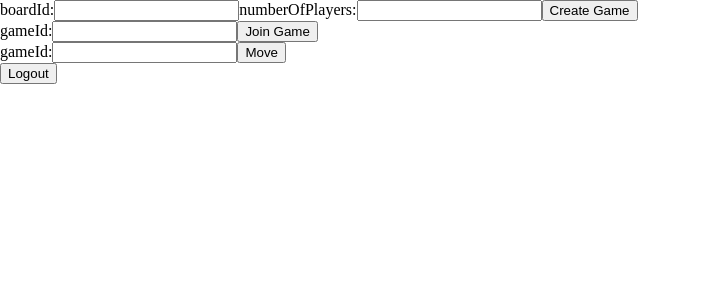
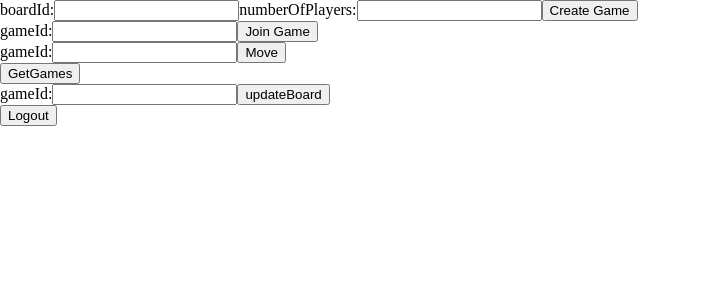
Before and after one commit to Ghost8345/Snakes_And_Ladders_Multiplayer, a React (Create React App) app in the folder FrontEnd/: page /game in a window 1280 px wide. Shown: the top 300 px of the page, without its empty margins (0-701 px from the left). Built offline with nearby package versions, Linux system fonts and the light colour scheme.

Commit message:
FrontEnd APIs 7/7

```diff
--- a/FrontEnd/src/Api/gameApi.js
+++ b/FrontEnd/src/Api/gameApi.js
@@ -83,3 +83,23 @@ export const JoinGame = async (game) => {
 
     return response;
   };
+
+  export const updateBoard = async (gameId) => {
+    const url = `${BACKEND_URL}/game/updateBoard/${gameId}`;
+    const token = localStorage.getItem('token')
+
+    const response = await fetch(url, {
+      method: "GET",
+      headers: {Authorization: `Bearer ${token}` }
+    }).catch((error) => {
+      throw new Error("Problem connecting with the server!");
+    });
+
+    if (response.status !== 200) {
+      const json = await response.json();
+      const message = json.message
+      throw new Error(message);
+    }
+
+    return response;
+  };
--- a/FrontEnd/src/Components/Game.jsx
+++ b/FrontEnd/src/Components/Game.jsx
@@ -1,12 +1,14 @@
 import React, {useState} from "react";
 import { useNavigate } from "react-router-dom";
-import { createGame, JoinGame, move} from "../Api/gameApi";
+import { createGame, JoinGame, move, getPendingGames, updateBoard} from "../Api/gameApi";
 
 export default function Game() {
     const [boardId, setBoardId] = useState();
     const [numberOfPlayers, setNumberOfPlayers] = useState();
     const [gameIdJ, setgameIdJ] = useState();
     const [gameIdM, setgameIdM] = useState();
+    const [gameIdU, setgameIdU] = useState();
+
 
     const navigate = useNavigate();
 
@@ -25,6 +27,10 @@ export default function Game() {
 
       const handleGameIdMChange = (e) => {
         setgameIdM(e.target.value);
+      };
+
+      const handleGameIdUChange = (e) => {
+        setgameIdU(e.target.value);
       };
       const handleLogoutClick = (e) => {
         localStorage.removeItem('token')
@@ -89,6 +95,37 @@ export default function Game() {
         }
       };
 
+      const handleGetGamesSubmit = async (e) => {
+        e.preventDefault();
+        // Logic for handling form submission (e.g., API call, validation, etc.)
+
+        try{
+          const response = await getPendingGames()
+          const responseBody = await response.json()
+          console.log(responseBody)
+        }
+        catch(error){
+          console.log(error.message)
+        }
+      };
+
+      const handleupdateBoardSubmit = async (e) => {
+        e.preventDefault();
+        // Logic for handling form submission (e.g., API call, validation, etc.)
+        console.log('gameId:', gameIdU);
+
+        const gameId = gameIdU
+
+        try{
+          const response = await updateBoard(gameId)
+          const responseBody = await response.json()
+          console.log(responseBody)
+        }
+        catch(error){
+          console.log(error.message)
+        }
+      };
+
     return (
 
         <section id="home">
@@ -138,9 +175,27 @@ export default function Game() {
                 </form>
             </div>
 
-            <div>
-                <button type = "button" onClick={handleLogoutClick}>Logout</button>
+            <div id="getGames">
+                <form onSubmit={handleGetGamesSubmit}>
+                    <button type="submit">GetGames</button>
+                </form>
             </div>
+
+            <div id="updateBoard">
+                <form onSubmit={handleupdateBoardSubmit}>
+                  <label htmlFor="gameId">gameId:</label>
+                    <input
+                    type="text"
+                    id="gameId"
+                    value={gameIdU}
+                    onChange={handleGameIdUChange}
+                    />
+                    <button type="submit">updateBoard</button>
+                </form>
+            </div>
+
+              <button type = "button" onClick={handleLogoutClick}>Logout</button>
+
         </section>
 
     )
```
